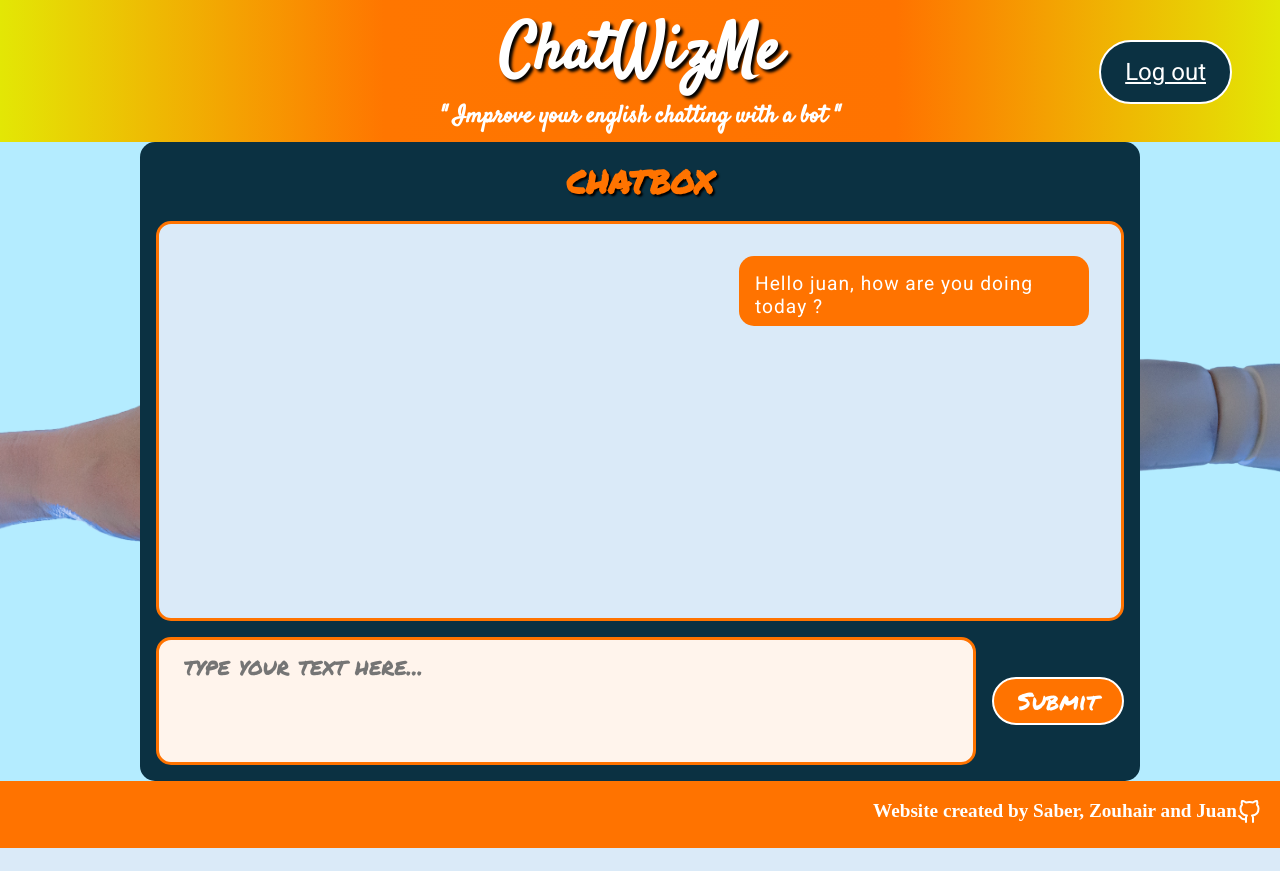
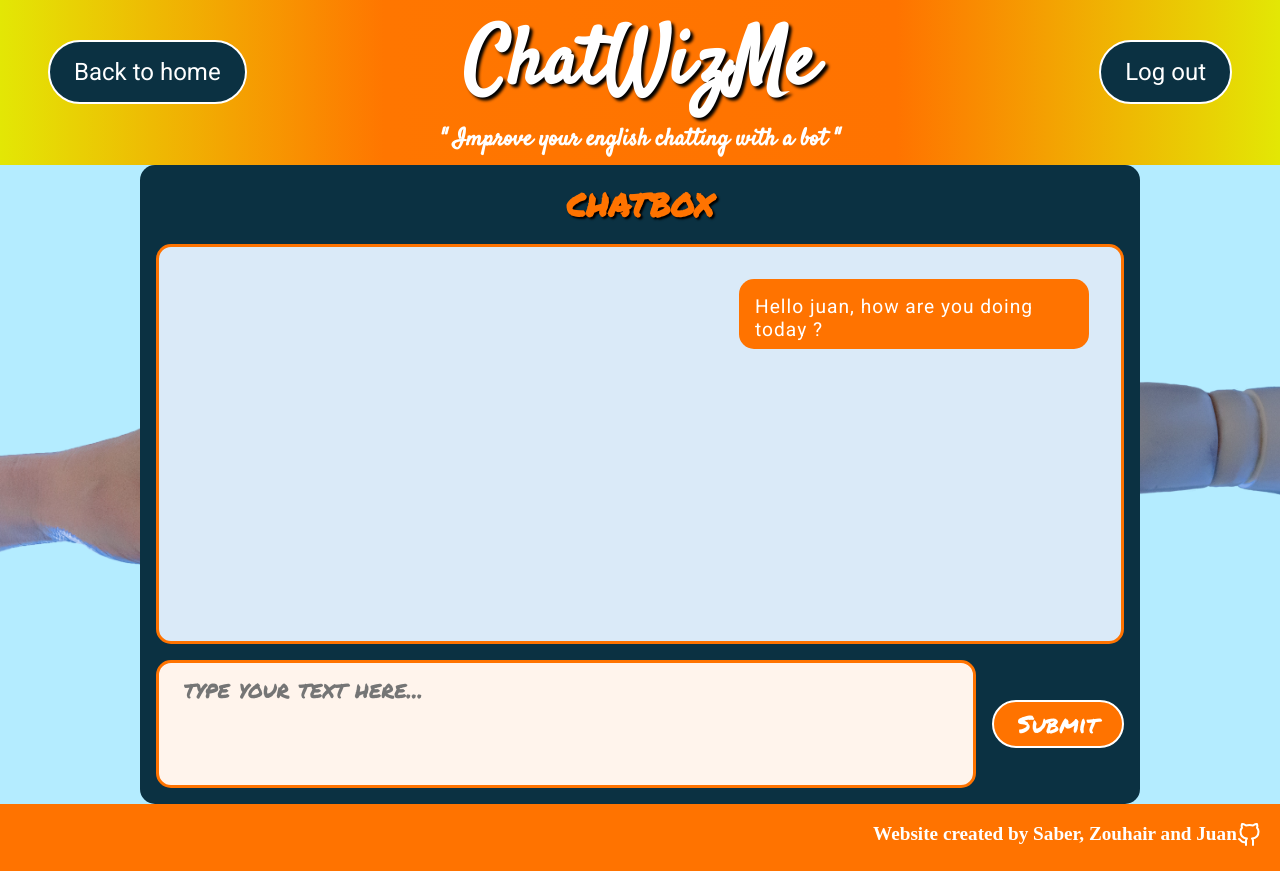
Before and after one commit to juan5987/ChatWizMe, a Django app: page /chatbox/ in a window 1280 px wide. Before the commit the page ends 848 px from the top, so only its background shows below. Run offline with Django 4.2, Linux system fonts and the light colour scheme; a user stored in the database is signed in; some libraries are stand-ins or nearby versions.

Commit message:
added button to go back to home

```diff
--- a/ChatWizMe/home/views.py
+++ b/ChatWizMe/home/views.py
@@ -3,4 +3,4 @@ from django.shortcuts import render
 # Create your views here.
 
 def home(request):
-    return render(request, "home/home.html")
+    return render(request, "home/home.html", {'showGoBackButton': True})
--- a/ChatWizMe/static/css/style.css
+++ b/ChatWizMe/static/css/style.css
@@ -37,7 +37,7 @@ main{
 }
 
 .header_title{
-    font-size: 4rem;
+    font-size: 5rem;
     font-family: "Satisfy";
     color: white;
     text-shadow: 3px 3px 3px black;
@@ -72,8 +72,28 @@ footer{
     border: 2px solid white;
     border-radius: 2rem;
     font-family: 'Roboto';
+    text-decoration: none;
 }
 .logout:hover{
     cursor: pointer;
     background-color: #FF7300;
 }
+
+.go_back{
+    position: absolute;
+    left: 3rem;
+    top: 2.5rem;
+    font-size: 1.5rem;
+    background-color: #0B3142;
+    color: white;
+    padding: 1rem 1.5rem;
+    border: 2px solid white;
+    border-radius: 2rem;
+    font-family: 'Roboto';
+    text-decoration: none;
+}
+
+.go_back:hover{
+    cursor: pointer;
+    background-color: #FF7300;
+}
--- a/ChatWizMe/templates/includes/header.html
+++ b/ChatWizMe/templates/includes/header.html
@@ -1,4 +1,7 @@
 <header class="header">
+    {% if not showGoBackButton %}
+        <a href="/" class="go_back">Back to home</a>
+    {% endif %}
     <h1 class="header_title"><a class="header_link" href="/">ChatWizMe</a></h1>
     <h2 class="header_subtitle">" Improve your english chatting with a bot "</h2>
     {% if user.is_authenticated %}
```
Also changed, not shown: ChatWizMe/db.sqlite3.
